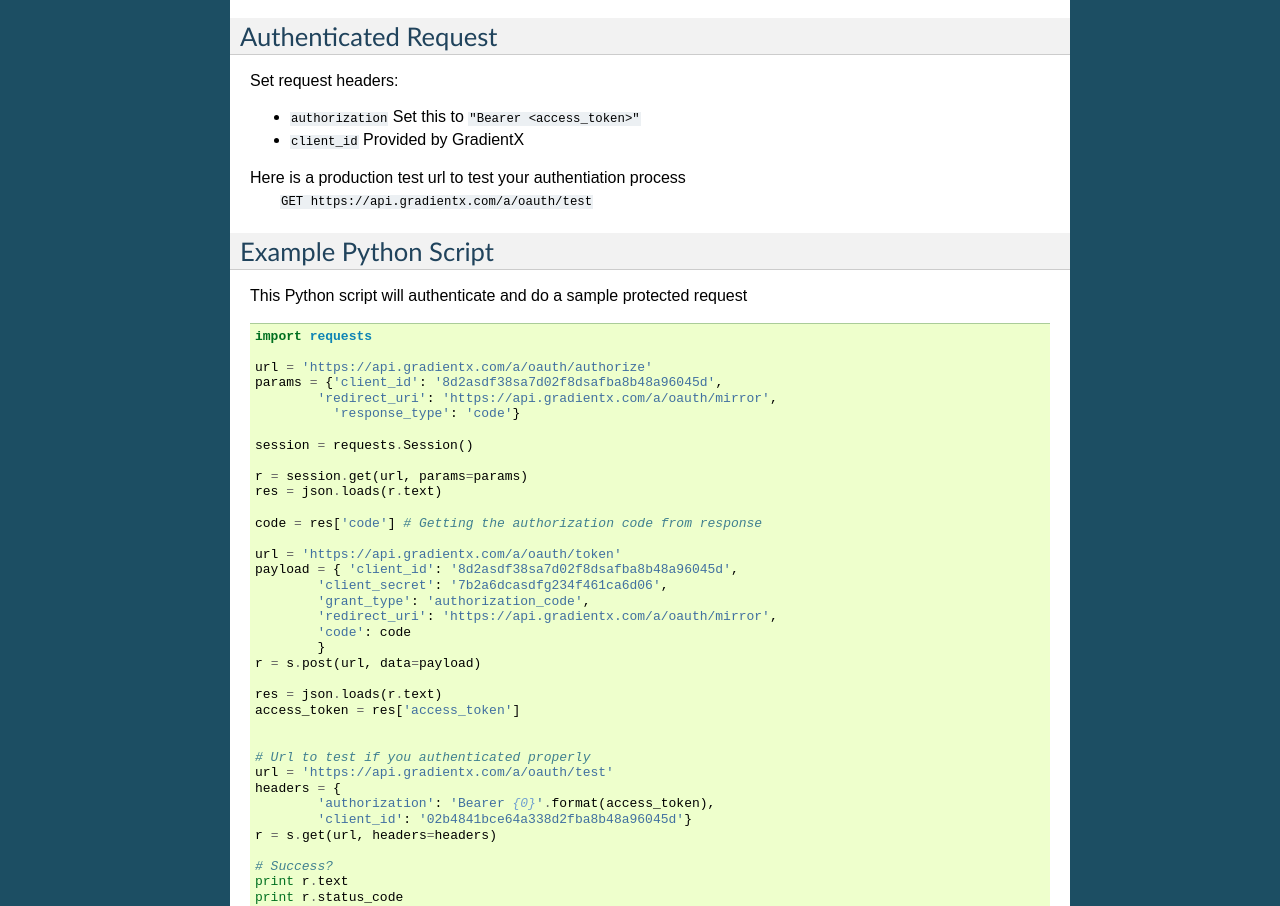
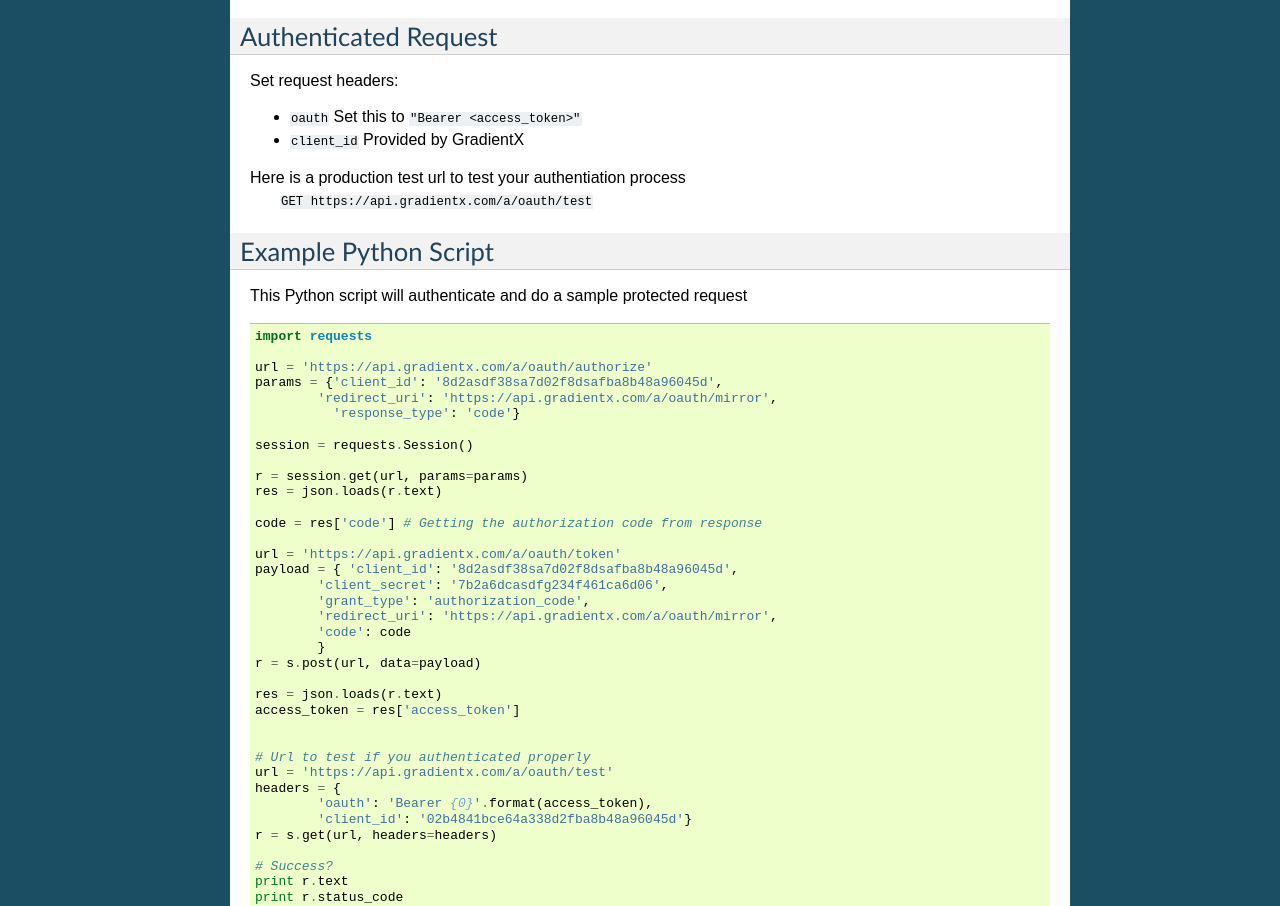
Before and after one commit to stran12/gxdocs, a Sphinx documentation site: the page built from docs/authentication.rst, in a window 1280 px wide. Shown: the part 967-1873 px from the top of the page. Built offline with Sphinx 7.4.7, drawn with Linux system fonts in a browser that asks for light colours.

Commit message:
Amended the headers to be passed in to be 'oauth' instead of the reserved 'Authorization' header

```diff
--- a/docs/authentication.rst
+++ b/docs/authentication.rst
@@ -58,7 +58,7 @@
 
 Set request headers:
 
-* ``authorization`` Set this to ``"Bearer <access_token>"``
+* ``oauth`` Set this to ``"Bearer <access_token>"``
 * ``client_id`` Provided by GradientX
 
 Here is a production test url to test your authentiation process
@@ -102,7 +102,7 @@
     # Url to test if you authenticated properly
     url = 'https://api.gradientx.com/a/oauth/test'
     headers = {
-            'authorization': 'Bearer {0}'.format(access_token),
+            'oauth': 'Bearer {0}'.format(access_token),
             'client_id': '02b4841bce64a338d2fba8b48a96045d'}
     r = s.get(url, headers=headers)
 
```
